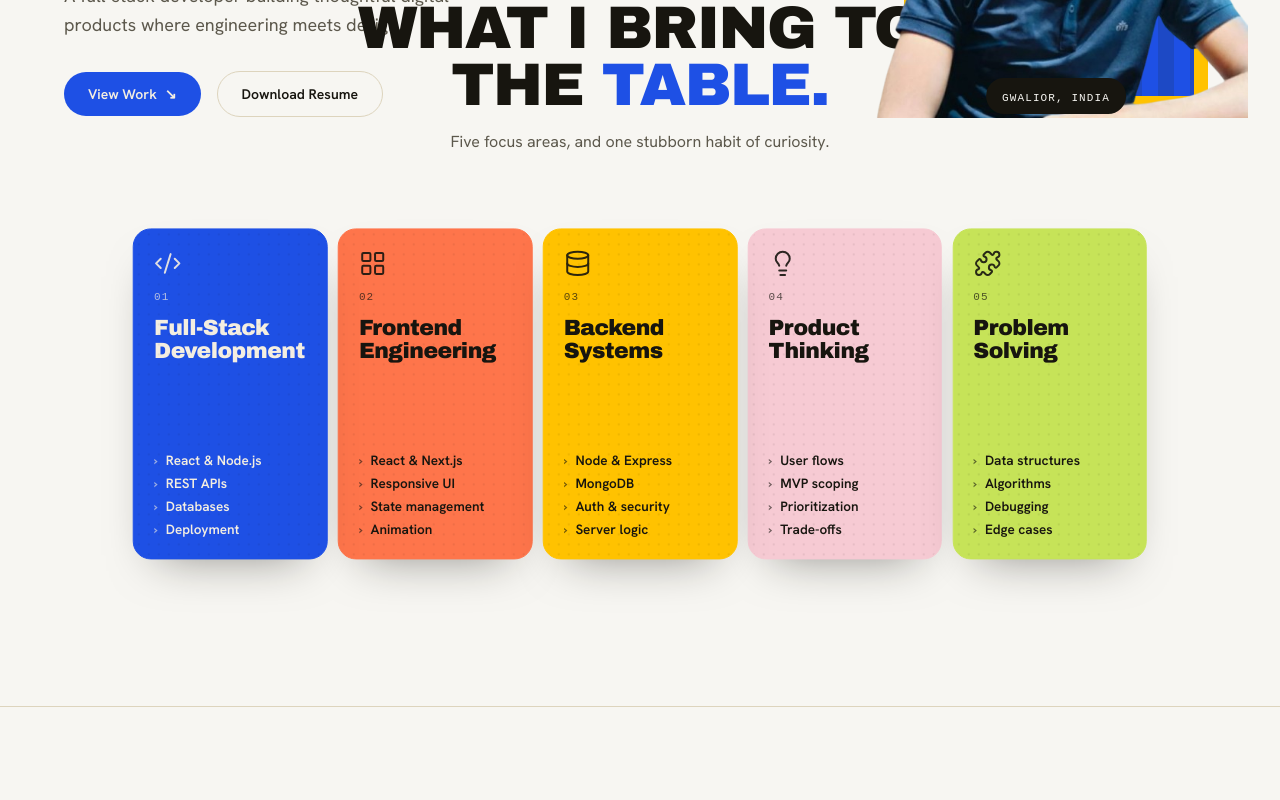
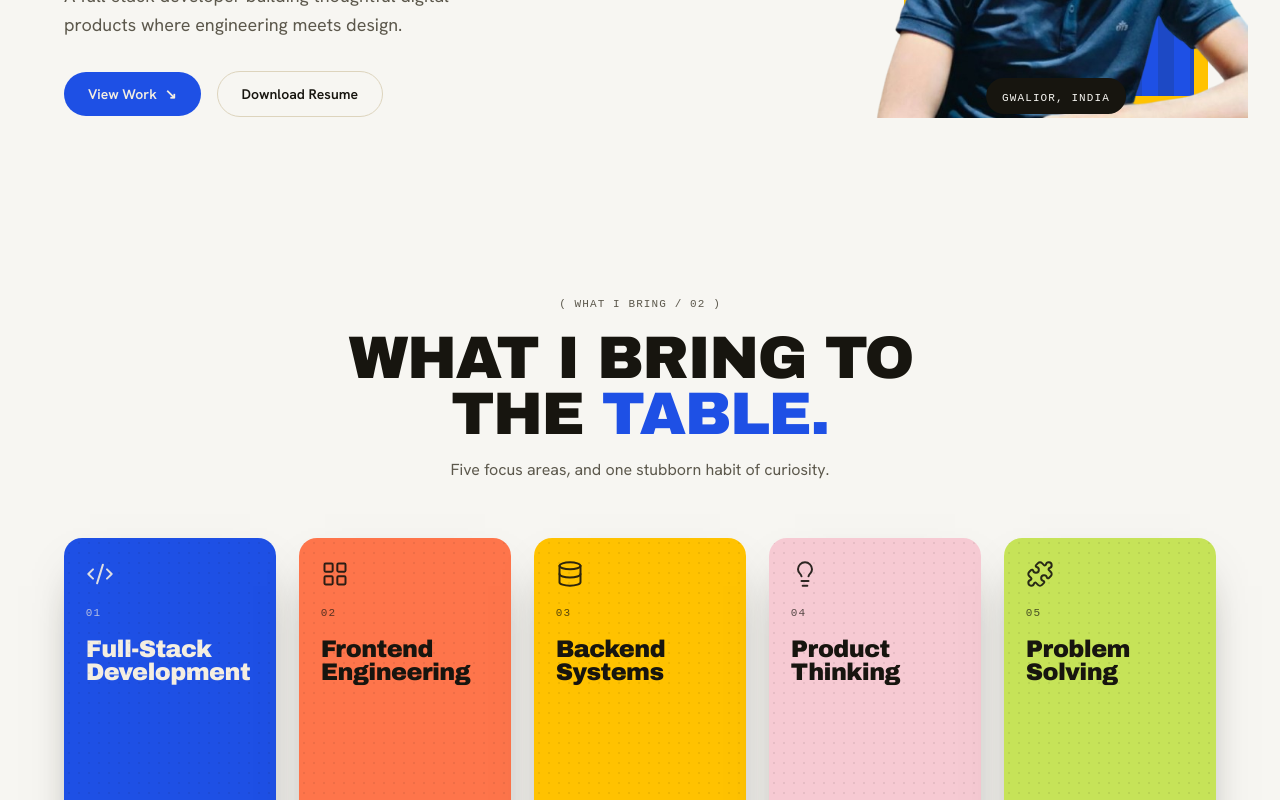
Before and after one commit to himanshugoud/himanshu-portfolio, a Next.js app: page / in a window 1280 px wide. Shown: the part 500-1300 px from the top of the page. Built offline with nearby package versions, Linux system fonts and the light colour scheme; no server answers; a web font is replaced by a local one.

Commit message:
Rebuild What I Bring section on real site mechanics: CSS grid + per-card transform, word-by-word heading reveal

```diff
--- a/src/components/WhatIBringSection.tsx
+++ b/src/components/WhatIBringSection.tsx
@@ -1,172 +1,136 @@
 "use client";
 
 import { useRef } from "react";
-import { motion, useScroll, useTransform, type MotionValue } from "framer-motion";
+import { motion, useScroll, useTransform } from "framer-motion";
 import { categories, toneClasses, type Category } from "@/data/categories";
 
+// Word-by-word heading reveal — confirmed directly from the reference's
+// DOM: each word of the h2 is its own span, animating opacity 0→1 and
+// translateY(0.6em)→0 with a per-word stagger, not the heading fading in
+// as one block the way the earlier version did.
+const headingWords: { text: string; accent?: boolean }[] = [
+  { text: "What" },
+  { text: "I" },
+  { text: "Bring" },
+  { text: "To" },
+  { text: "The" },
+  { text: "Table.", accent: true },
+];
+
+const wordVariants = {
+  hidden: { opacity: 0, y: "0.6em" },
+  show: {
+    opacity: 1,
+    y: 0,
+    transition: { duration: 0.6, ease: [0.2, 0.7, 0.2, 1] as const },
+  },
+};
+
+const headingContainer = {
+  hidden: {},
+  show: { transition: { staggerChildren: 0.055, delayChildren: 0.05 } },
+};
+
+const revealUp = {
+  hidden: { opacity: 0, y: 16 },
+  show: {
+    opacity: 1,
+    y: 0,
+    transition: { duration: 0.6, ease: [0.2, 0.7, 0.2, 1] as const },
+  },
+};
+
 export default function WhatIBringSection() {
-  const cardsBoxRef = useRef<HTMLDivElement>(null);
-
-  // Driven by the card row's own position as it travels through the
-  // viewport. Confirmed against yudhijain.com itself (not the embed) this
-  // time, frame by frame: the heading becomes fully readable and the
-  // cards finish expanding within a short, narrow scroll range, and stay
-  // that way — because the range ends while the cards' box is still in
-  // the upper-middle of the viewport, leaving room above it for the
-  // heading to still be on screen. My previous range ran all the way
-  // until the cards' box reached the very top of the viewport, which
-  // mechanically forced the heading (positioned above it) off-screen
-  // before the cards had even finished growing — so the heading was
-  // never visible at the same time as the finished cards, unlike the
-  // reference.
-  const { scrollYProgress } = useScroll({
-    target: cardsBoxRef,
-    offset: ["start 0.4", "start 0.15"],
-  });
-
-  // useScroll's raw progress isn't guaranteed to sit exactly at 0 the
-  // instant the page loads (it depends on the target's rest position
-  // relative to the viewport, which varies by viewport height) — clamp
-  // explicitly so the heading is genuinely invisible and the cards are
-  // genuinely in their small resting state before any scrolling happens,
-  // rather than a few percent "pre-opened".
-  const progress = useTransform(scrollYProgress, (v) => Math.max(0, Math.min(1, v)));
-
-  const headingOpacity = useTransform(progress, [0, 0.3], [0, 1]);
-  const headingY = useTransform(progress, [0, 0.3], [16, 0]);
-
   return (
-    <section id="services" className="content-col relative pb-28 pt-2 md:-mt-2 md:pb-32">
-      <div className="relative">
-        {/* Heading sits absolutely above the card row so it takes no
-            layout space — the row can stay pulled up against the hero's
-            fold exactly like the old teaser did, while the heading fades
-            in on top of that same space as the page scrolls. */}
+    <section id="services" className="content-col py-16 md:py-20">
       <motion.div
-          style={{ opacity: headingOpacity, y: headingY }}
-          className="pointer-events-none absolute inset-x-0 bottom-full mb-10 text-center md:mb-14"
+        variants={headingContainer}
+        initial="hidden"
+        whileInView="show"
+        viewport={{ once: true, amount: 0.5 }}
+        className="mx-auto max-w-2xl text-center"
       >
-          <span className="label-meta text-muted">( What I Bring / 02 )</span>
-          <h2 className="mx-auto mt-4 max-w-3xl font-display text-4xl font-normal uppercase leading-[0.95] tracking-tight text-ink sm:text-5xl md:text-6xl">
-            What I Bring To
-            <br />
-            The <span className="text-accent">Table.</span>
+        <motion.span variants={revealUp} className="label-meta text-muted">
+          ( What I Bring / 02 )
+        </motion.span>
+        <h2 className="mx-auto mt-4 max-w-[15ch] font-display text-4xl font-normal uppercase leading-[0.94] tracking-tight text-ink sm:text-5xl md:text-6xl">
+          {headingWords.map((w, i) => (
+            <motion.span
+              key={i}
+              variants={wordVariants}
+              className={`inline-block ${w.accent ? "text-accent" : ""}`}
+            >
+              {w.text}
+              {i < headingWords.length - 1 ? "\u00A0" : ""}
+            </motion.span>
+          ))}
         </h2>
-          <p className="mx-auto mt-4 max-w-md text-muted">
+        <motion.p variants={revealUp} className="mx-auto mt-4 max-w-md text-muted">
           Five focus areas, and one stubborn habit of curiosity.
-          </p>
+        </motion.p>
       </motion.div>
 
       <div
-          ref={cardsBoxRef}
-          className="relative mx-auto h-[19rem] w-full max-w-5xl sm:h-[21rem] md:h-[23rem]"
+        className="mt-10 grid gap-[clamp(16px,1.8vw,26px)] md:mt-14"
+        style={{ gridTemplateColumns: "repeat(auto-fit, minmax(176px, 1fr))" }}
       >
         {categories.map((card, i) => (
-            <ExpandingCard key={card.n} card={card} index={i} progress={progress} />
+          <RevealCard key={card.n} card={card} index={i} />
         ))}
-        </div>
       </div>
     </section>
   );
 }
 
-function ExpandingCard({
-  card,
-  index,
-  progress,
-}: {
-  card: Category;
-  index: number;
-  progress: MotionValue<number>;
-}) {
-  const total = categories.length;
-  const isRaised = index % 2 === 1;
+function RevealCard({ card, index }: { card: Category; index: number }) {
+  const ref = useRef<HTMLDivElement>(null);
 
-  // Initial state mirrors the small fanned teaser at the bottom of the
-  // hero: clustered near center, alternating vertical stagger, each card
-  // rotated by its own small angle.
-  const initialLeft = 50 + (index - (total - 1) / 2) * 10.5;
-  const initialTop = isRaised ? 40 : 56;
-  const initialWidth = 15;
-  const initialHeight = 44;
+  // Each card reveals on its OWN scroll position, not a single shared
+  // progress for the whole row — confirmed against the reference's
+  // captured inline styles, where each card carries its own
+  // translate/rotate/scale that eases to identity as it's individually
+  // scrolled into place. The card's real size and grid slot never
+  // change — only this transform does, which is what let the reference
+  // avoid any text-overflow issue during the animation: the box is
+  // always full size, just visually offset and shrunk on top of it.
+  const { scrollYProgress } = useScroll({
+    target: ref,
+    offset: ["start 0.92", "start 0.6"],
+  });
+  const progress = useTransform(scrollYProgress, (v) => Math.max(0, Math.min(1, v)));
 
-  // Final state: an even, non-overlapping grid, fully flattened — matches
-  // the reference's expanded "what I bring" layout. Widened and shortened
-  // versus the first pass: the cards were rendering noticeably taller and
-  // slimmer than the reference's chunkier proportions.
-  const finalLeft = (index + 0.5) * (100 / total);
-  const finalTop = 50;
-  const finalWidth = 100 / total - 1;
-  const finalHeight = 90;
-
-  const left = useTransform(progress, [0, 1], [`${initialLeft}%`, `${finalLeft}%`]);
-  const top = useTransform(progress, [0, 1], [`${initialTop}%`, `${finalTop}%`]);
-  const width = useTransform(progress, [0, 1], [`${initialWidth}%`, `${finalWidth}%`]);
-  const height = useTransform(progress, [0, 1], [`${initialHeight}%`, `${finalHeight}%`]);
-  const rotate = useTransform(progress, [0, 1], [card.rotate, 0]);
-  const bulletsOpacity = useTransform(progress, [0.55, 0.9], [0, 1]);
-  const zIndex = isRaised ? index : index + 10;
-
-  // The title is set as two fixed lines (e.g. "Full-Stack" /
-  // "Development"), and the card is only ~15% of the row's width while
-  // small — a static text-2xl size overflowed and got clipped mid-card
-  // during the transition (confirmed against the recording: "Full-Stack
-  // Developmen" with the final "t" cut off by the card edge). Scaling the
-  // font size down at the start and up to full size by the end keeps the
-  // text inside the card at every point of the animation, not just at the
-  // two ends.
-  const titleFontSize = useTransform(progress, [0, 1], ["0.7rem", "1.375rem"]);
-
-  // Separately: while the cards are still clustered near the start, a
-  // higher-stacked neighbor visually overlaps part of the card behind it
-  // (confirmed against the recording: the blue card's edge covered the
-  // "F" of "Frontend", leaving "rontend Engineering"). Scaling the font
-  // down doesn't fix that — it's a stacking-order overlap, not a sizing
-  // one — so the title itself stays invisible until the cards have spread
-  // out enough to clear each other, then fades in.
-  const titleOpacity = useTransform(progress, [0.05, 0.4], [0, 1]);
+  const isOdd = index % 2 === 1;
+  const y = useTransform(progress, [0, 1], [130, 0]);
+  const rotate = useTransform(progress, [0, 1], [isOdd ? 7 : -7, 0]);
+  const scale = useTransform(progress, [0, 1], [0.82, 1]);
+  const opacity = useTransform(progress, [0, 1], [0, 1]);
 
   return (
-    <motion.div
-      style={{
-        position: "absolute",
-        left,
-        top,
-        width,
-        height,
-        x: "-50%",
-        y: "-50%",
-        rotate,
-        zIndex,
-      }}
-      className={`dot-grid-texture flex flex-col gap-2 overflow-hidden rounded-[var(--radius-card)] border p-4 shadow-[0_22px_48px_-26px_rgba(23,21,15,0.5)] sm:gap-3 sm:p-5 ${toneClasses[card.tone]}`}
+    <motion.article
+      ref={ref}
+      style={{ y, rotate, scale, opacity, transformOrigin: "50% 50%" }}
+      className={`dot-grid-texture flex min-h-[clamp(300px,33vw,404px)] flex-col gap-[clamp(13px,1.3vw,18px)] rounded-[18px] p-[clamp(20px,1.7vw,27px)] shadow-[0_22px_48px_-26px_rgba(23,21,15,0.7)] ${toneClasses[card.tone]}`}
     >
-      <card.Icon className="h-6 w-6 shrink-0 opacity-90 sm:h-7 sm:w-7" strokeWidth={1.7} />
+      <card.Icon className="h-7 w-7 opacity-90" strokeWidth={1.7} />
       <span
-        className="shrink-0 text-[10px] uppercase tracking-[0.1em] opacity-70 sm:text-[11px]"
+        className="text-[11px] uppercase tracking-[0.1em] opacity-70"
         style={{ fontFamily: "var(--font-label)" }}
       >
         {card.n}
       </span>
-      <motion.h3
-        style={{ fontSize: titleFontSize, opacity: titleOpacity }}
-        className="shrink-0 font-display font-normal leading-[1.05] tracking-tight"
-      >
+      <h3 className="font-display text-xl font-normal leading-[0.95] tracking-tight sm:text-2xl">
         {card.title[0]}
         <br />
         {card.title[1]}
-      </motion.h3>
-      <motion.ul
-        style={{ opacity: bulletsOpacity }}
-        className="mt-auto flex flex-col gap-1.5 text-[12px] font-semibold leading-tight sm:text-[13.5px]"
-      >
+      </h3>
+      <ul className="mt-auto flex flex-col gap-1.5 text-[13.5px] font-semibold leading-tight">
         {card.bullets.map((bullet) => (
           <li key={bullet} className="flex gap-2">
             <span className="opacity-60">&rsaquo;</span>
             {bullet}
           </li>
         ))}
-      </motion.ul>
-    </motion.div>
+      </ul>
+    </motion.article>
   );
 }
```
Lines whose indentation alone changed are shown as unchanged.
